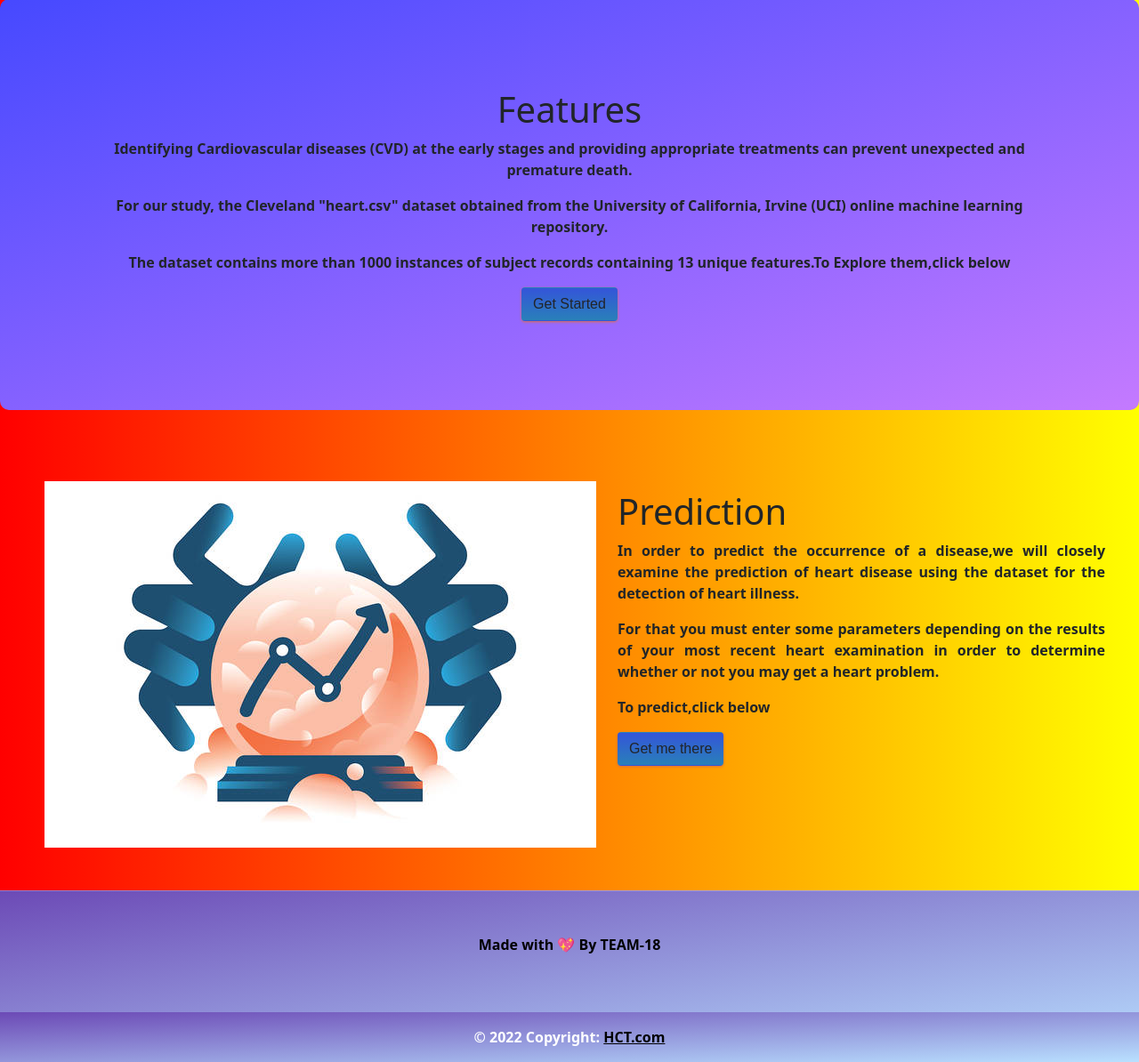
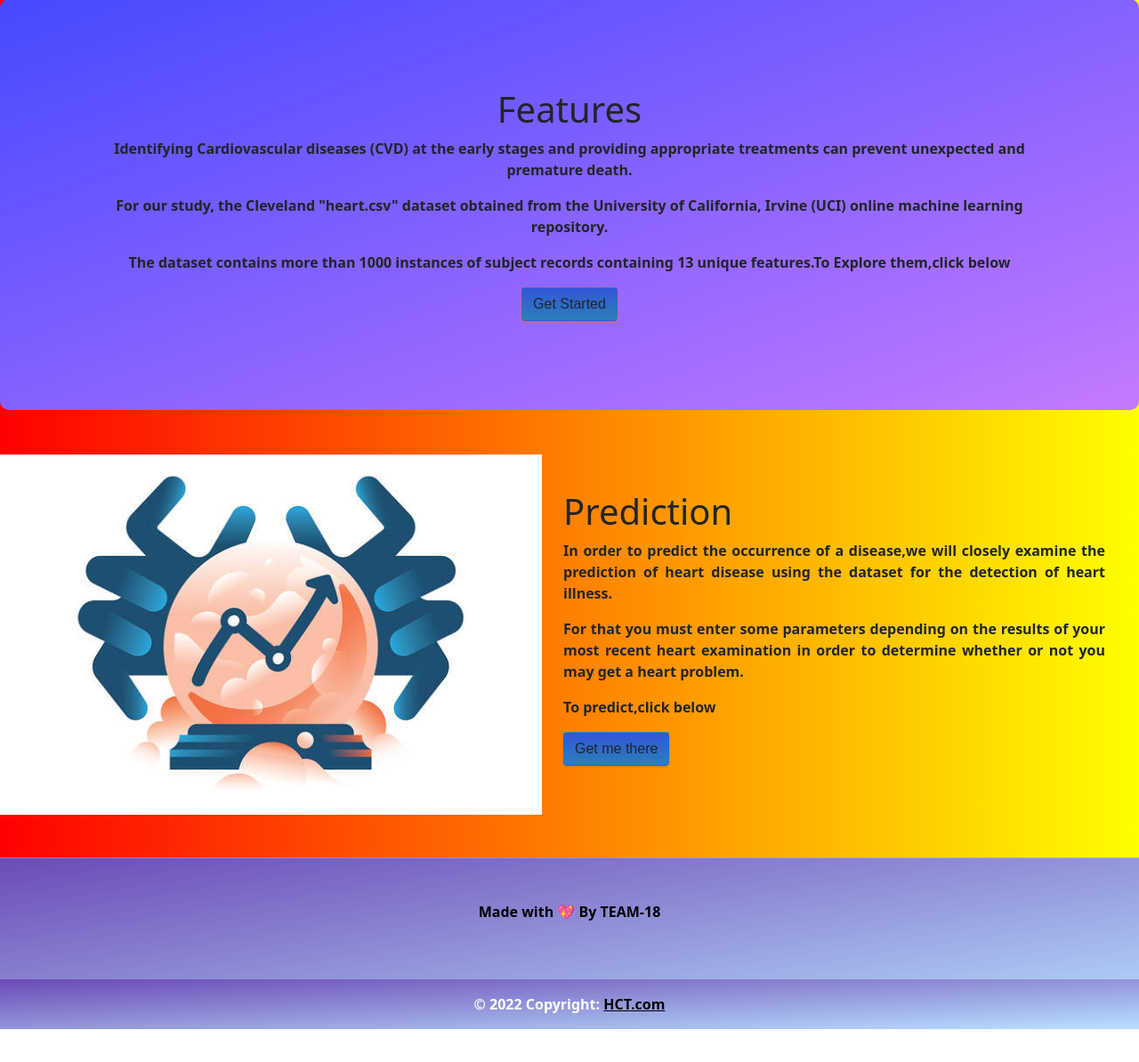
Before and after one commit to surya3652/Heart-care-Taker, a Flask app: page / in a window 1280 px wide. Shown: the part 721-1915 px from the top of the page at 89% size. After the commit the page ends 1878 px from the top, so only its background shows below. Run offline with Flask 2, Linux system fonts and the light colour scheme; parts of the project's set-up code (start-up, migrations or seed data) failed here and were passed over.

Commit message:
Update homepage.html

```diff
--- a/templates/homepage.html
+++ b/templates/homepage.html
@@ -87,7 +87,7 @@
 <section id="prediction" style="padding-top:50px;">
 <div class="row">
 <div class="col">
-    <img style="padding-left:50px;padding-top:30px" src="static\pred.jpg" alt="img">
+    <img style="width:100%" src="static\pred.jpg" alt="img">
 </div>
 <div class="col" style="padding-right:50px;padding-top:40px;text-align:justify;">
     <h1>Prediction</h1>
```
